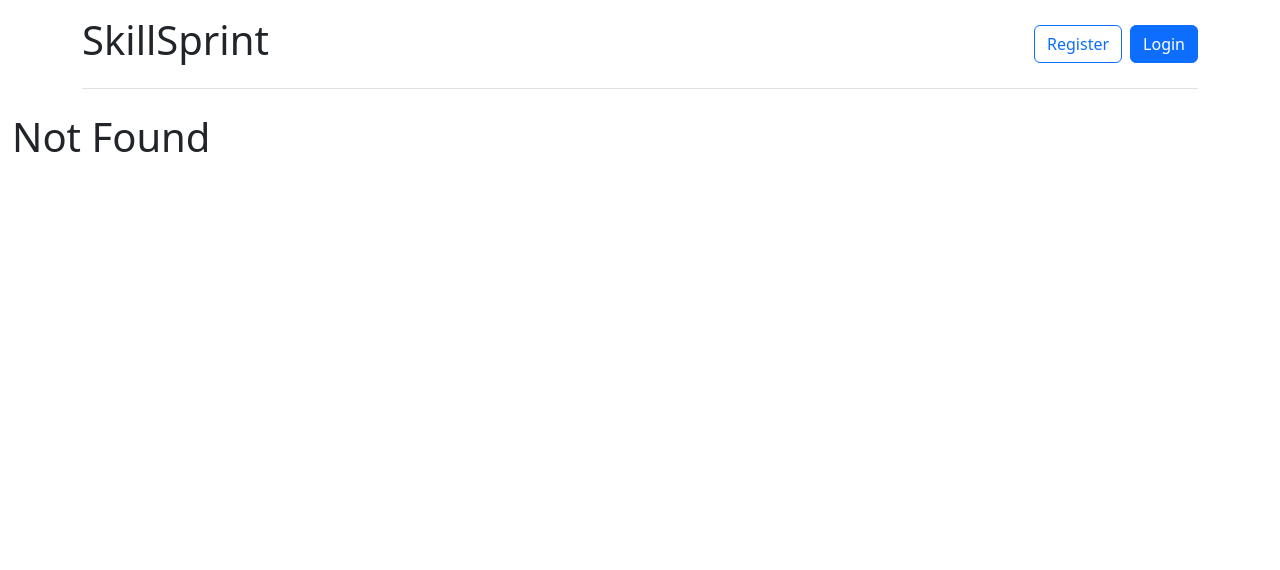
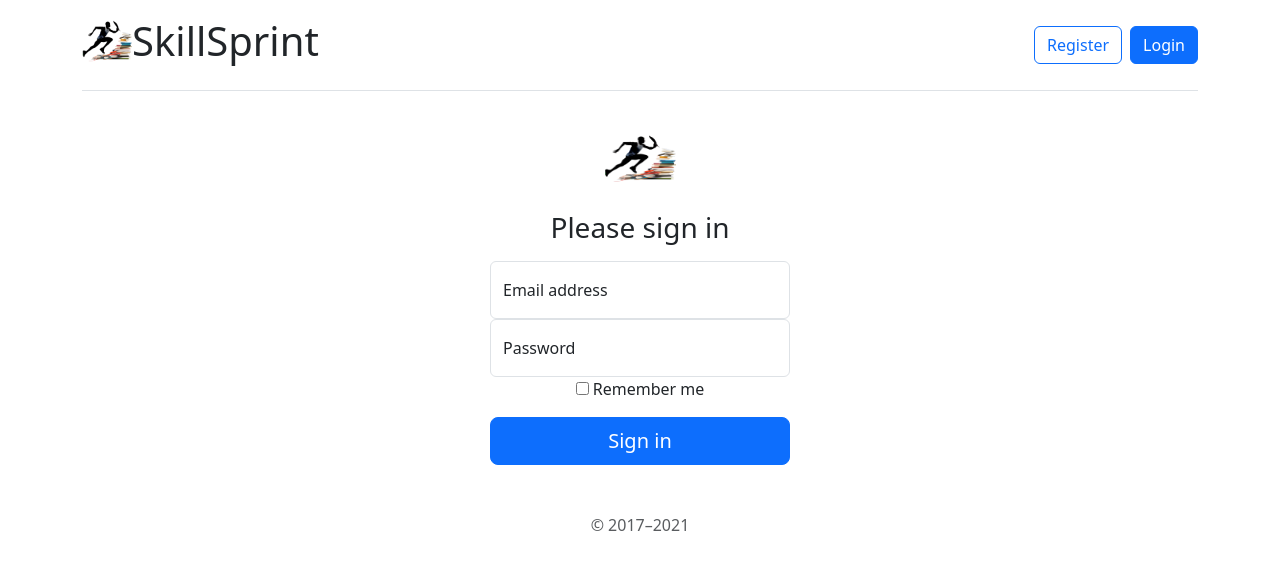
Before and after one commit to cannonspears/skillsprint, a React (Create React App) app in the folder front-end/: page /signin in a window 1280 px wide. Before the commit this address had no page. Shown: the top 570 px of the page. Built offline with nearby package versions, Linux system fonts and the light colour scheme; a web font is replaced by a local one.

Commit message:
Splash, login, dashboard

```diff
--- a/front-end/public/index.html
+++ b/front-end/public/index.html
@@ -29,6 +29,10 @@
       crossorigin="anonymous"
     />
     <link
+      rel="stylesheet"
+      href="https://cdn.jsdelivr.net/npm/bootstrap-icons@1.11.1/font/bootstrap-icons.css"
+    />
+    <link
       crossorigin="anonymous"
       href="https://cdnjs.cloudflare.com/ajax/libs/open-iconic/1.1.1/font/css/open-iconic-bootstrap.min.css"
       integrity="sha512-UyNhw5RNpQaCai2EdC+Js0QL4RlVmiq41DkmCJsRV3ZxipG2L0HhTqIf/H9Hp8ez2EnFlkBnjRGJU2stW3Lj+w=="
--- a/front-end/src/dashboard/Dashboard.js
+++ b/front-end/src/dashboard/Dashboard.js
@@ -1,4 +1,5 @@
 import React, { useEffect, useState } from "react";
+import Search from "./Search";
 
 /**
  * Defines the dashboard page.
@@ -10,9 +11,7 @@ function Dashboard({ date }) {
   return (
     <main>
       <h1>Dashboard</h1>
-      <div className="d-md-flex mb-3">
-        <h4 className="mb-0">Reservations for date</h4>
-      </div>
+      <Search />
     </main>
   );
 }
--- /dev/null
+++ b/front-end/src/dashboard/Search.css
@@ -0,0 +1,4 @@
+.searchContainer {
+  margin: auto;
+  width: 75%;
+}
--- /dev/null
+++ b/front-end/src/dashboard/Search.js
@@ -0,0 +1,25 @@
+import React from "react";
+import "./Search.css";
+
+function Search() {
+  return (
+    <div className="searchContainer">
+      <div class="input-group">
+        <input
+          type="search"
+          id="search"
+          class="form-control"
+        />
+
+        <button
+          type="button"
+          class="btn btn-primary"
+        >
+          <i class="bi bi-search"></i>
+        </button>
+      </div>
+    </div>
+  );
+}
+
+export default Search;
--- /dev/null
+++ b/front-end/src/layout/Menu.css
@@ -0,0 +1,3 @@
+header img {
+    max-width: 50px;
+}
--- a/front-end/src/layout/Menu.js
+++ b/front-end/src/layout/Menu.js
@@ -1,6 +1,8 @@
 import React from "react";
 
 import { Link } from "react-router-dom";
+import sprinterLogo from "../img/sprinter-300.png";
+import "./Menu.css";
 
 /**
  * Defines the menu for this application.
@@ -17,6 +19,7 @@ function Menu() {
             to="/#"
             className="d-flex align-items-center col-md-3 mb-2 mb-md-0 text-dark text-decoration-none"
           >
+            <img src={sprinterLogo} />
             SkillSprint
           </Link>
         </h1>
--- a/front-end/src/layout/Routes.js
+++ b/front-end/src/layout/Routes.js
@@ -4,6 +4,7 @@ import { Redirect, Route, Switch } from "react-router-dom";
 import Dashboard from "../dashboard/Dashboard";
 import NotFound from "./NotFound";
 import Splash from "./Splash";
+import Signin from "./Signin";
 
 /**
  * Defines all the routes for the application.
@@ -20,9 +21,9 @@ function Routes() {
       </Route>
       <Route
         exact={true}
-        path="/reservations"
+        path="/signin"
       >
-        <Redirect to={"/dashboard"} />
+        <Signin />
       </Route>
       <Route path="/dashboard">
         <Dashboard />
--- /dev/null
+++ b/front-end/src/layout/Signin.css
@@ -0,0 +1,6 @@
+.form-signin {
+    width: 100%;
+    max-width: 330px;
+    padding: 15px;
+    margin: auto;
+}
--- /dev/null
+++ b/front-end/src/layout/Signin.js
@@ -0,0 +1,61 @@
+import React from "react";
+import "./Signin.css";
+import { Link } from "react-router-dom/cjs/react-router-dom.min";
+import sprinterLogo from "../img/sprinter-300.png";
+
+function Signin() {
+  return (
+    <main class="form-signin text-center">
+      <form>
+        <img
+          class="mb-4"
+          src={sprinterLogo}
+          alt=""
+          width="72"
+          height="57"
+        />
+        <h1 class="h3 mb-3 fw-normal">Please sign in</h1>
+
+        <div class="form-floating">
+          <input
+            type="email"
+            class="form-control"
+            id="floatingInput"
+            placeholder="name@example.com"
+          />
+          <label for="floatingInput">Email address</label>
+        </div>
+        <div class="form-floating">
+          <input
+            type="password"
+            class="form-control"
+            id="floatingPassword"
+            placeholder="Password"
+          />
+          <label for="floatingPassword">Password</label>
+        </div>
+
+        <div class="checkbox mb-3">
+          <label>
+            <input
+              type="checkbox"
+              value="remember-me"
+            />{" "}
+            Remember me
+          </label>
+        </div>
+        <Link to="/dashboard">
+          <button
+            class="w-100 btn btn-lg btn-primary"
+            type="submit"
+          >
+            Sign in
+          </button>
+        </Link>
+        <p class="mt-5 mb-3 text-muted">&copy; 2017–2021</p>
+      </form>
+    </main>
+  );
+}
+
+export default Signin;
--- a/front-end/src/layout/Splash.css
+++ b/front-end/src/layout/Splash.css
@@ -1,9 +1,7 @@
 .splash .message {
+  margin: auto;
   padding: 15%;
   margin-top: 40px;
   display: grid;
+  max-width: 700px;
 }
-
-.splash button {
-
-}
--- a/front-end/src/layout/Splash.js
+++ b/front-end/src/layout/Splash.js
@@ -1,4 +1,5 @@
 import React from "react";
+import { Link } from "react-router-dom/cjs/react-router-dom.min";
 import "./Splash.css";
 
 function Splash() {
@@ -11,12 +12,14 @@ function Splash() {
             You've got things you want to learn. We've got things you can learn.
             Let's find the right match.
           </p>
+          <Link to="/signin">
             <button
               type="button"
               class="btn btn-lg btn-secondary mx-auto col-10"
             >
               Launch your learning journey
             </button>
+          </Link>
         </div>
       </div>
       <div className="col-md-6">
```
Also changed, not shown: front-end/src/img/sprinter-300.png (added). Lines whose indentation alone changed are shown as unchanged.
